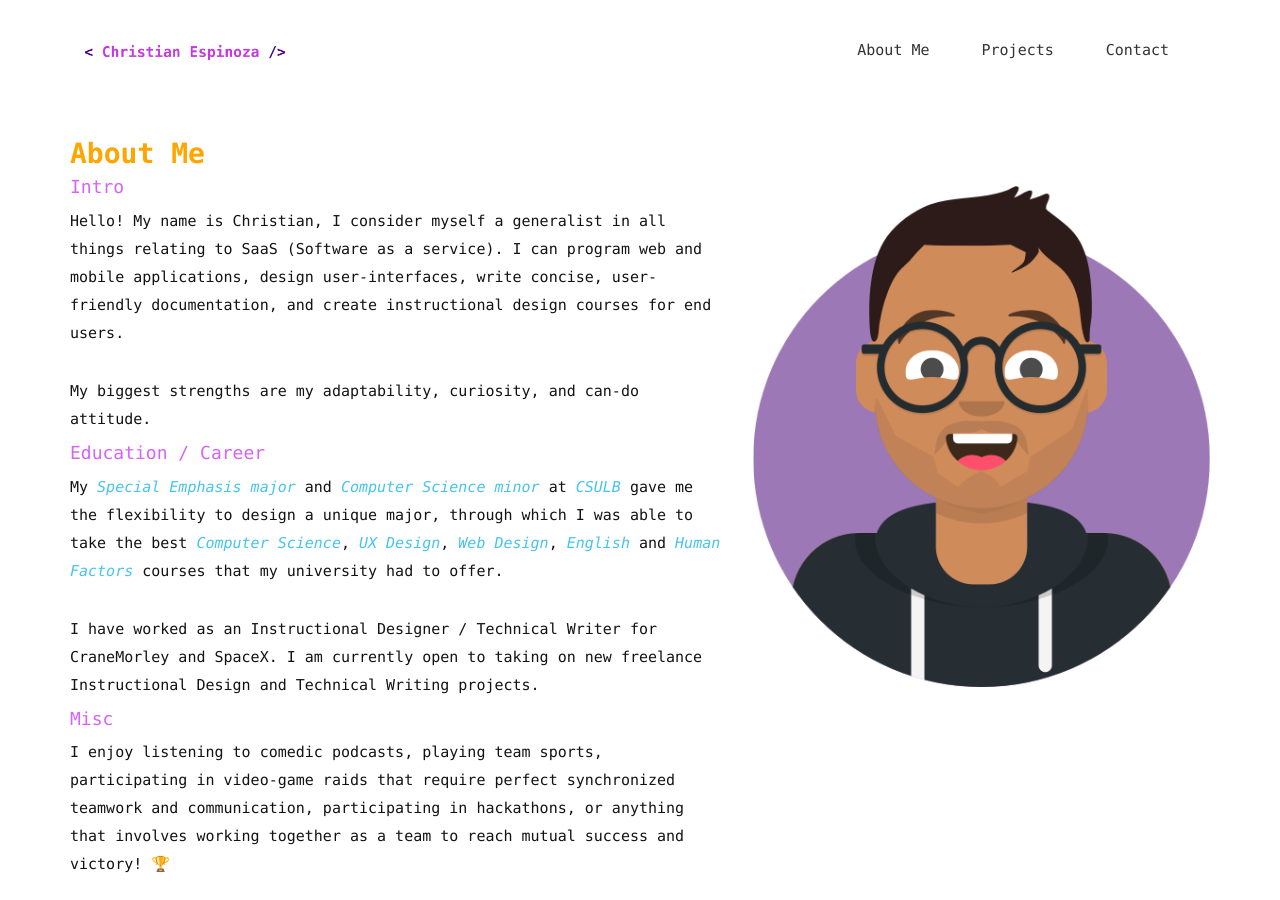
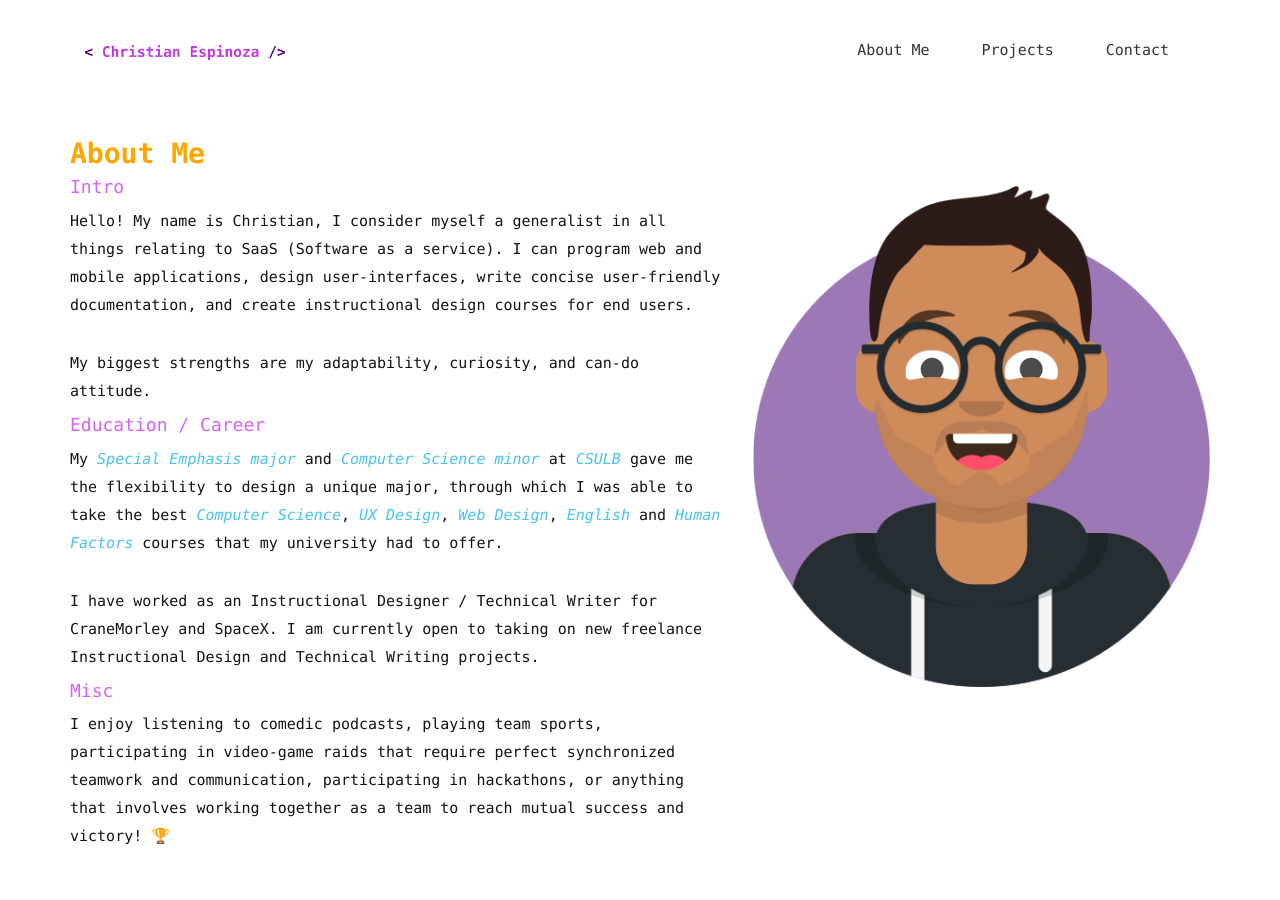
Before and after one commit to Kingslayyerr/Kingslayyerr.github.io, a Jekyll site: the page built from index.html, in a window 1280 px wide and 900 px high. Built offline with Jekyll 4.4.1, drawn with Linux system fonts in a browser that asks for light colours; nearby versions of some CDN libraries; some web fonts are replaced; some of the changed text lies outside the part shown.

Commit message:
smol change

```diff
--- a/index.html
+++ b/index.html
@@ -31,7 +31,7 @@ permalink: /
 
           </div>
           <h4>Intro</h4>
-          <p>Hello! My name is Christian, I consider myself a generalist in all things relating to SaaS (Software as a service). I can program web and mobile applications, design user-interfaces, write concise, user-friendly documentation, and create instructional design courses for end users.  <!-- I learned to program on my own through hard work, persistence, and dedication. I started off learning the basics of <em style="color:#46c4ec;">HTML, CSS</em> and <em style="color:#46c4ec;">Javascript</em> then moved on to using more complex Libraries and Frameworks like <em style="color:#46c4ec;">React</em>, <em style="color:#46c4ec;">Redux</em> and <em style="color:#46c4ec;">Node</em>. -->
+          <p>Hello! My name is Christian, I consider myself a generalist in all things relating to SaaS (Software as a service). I can program web and mobile applications, design user-interfaces, write concise user-friendly documentation, and create instructional design courses for end users.  <!-- I learned to program on my own through hard work, persistence, and dedication. I started off learning the basics of <em style="color:#46c4ec;">HTML, CSS</em> and <em style="color:#46c4ec;">Javascript</em> then moved on to using more complex Libraries and Frameworks like <em style="color:#46c4ec;">React</em>, <em style="color:#46c4ec;">Redux</em> and <em style="color:#46c4ec;">Node</em>. -->
          <!--  I have taken a Systemic approach to my skills and education, I believe in breadth first then depth, to be an effective specialist you must at one point be a generalist. -->
           </p>
           <br>
```
Also changed, not shown: other parts of index.html (+1 -1 lines).
